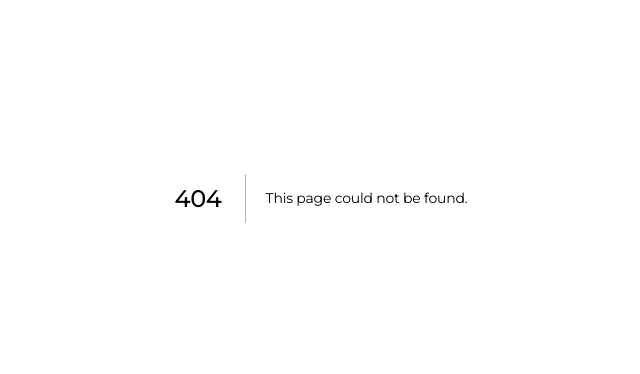
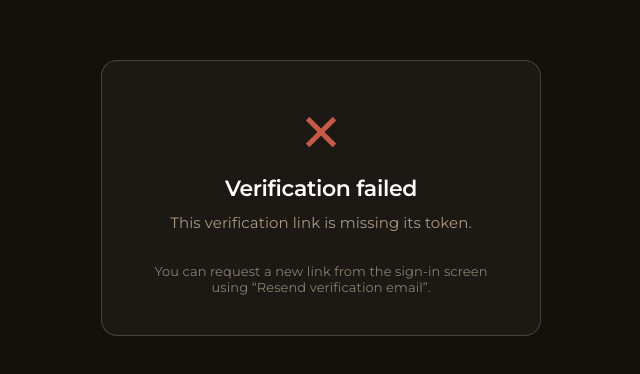
Before and after one commit to ahmadi-amine/automated-car-rental, a Next.js app in the folder frontend/: page /verify-email in a window 1280 px wide. Before the commit this address had no page. Shown: the part 202-576 px from the top of the page, without its empty margins (319-959 px from the left). Built offline with nearby package versions, Linux system fonts and the light colour scheme.

Commit message:
Add verify-email page that confirms the link and signs in

```diff
--- /dev/null
+++ b/frontend/src/app/verify-email/page.tsx
@@ -0,0 +1,81 @@
+'use client';
+
+import React, { Suspense, useEffect, useRef, useState } from 'react';
+import { useSearchParams } from 'next/navigation';
+import Link from 'next/link';
+import { Loader2 } from 'lucide-react';
+import { verifyCustomerEmail, setCustomerToken } from '@/utils/customerAuth';
+
+function VerifyEmailInner() {
+    const params = useSearchParams();
+    const token = params.get('token');
+    const [status, setStatus] = useState<'loading' | 'success' | 'error'>('loading');
+    const [message, setMessage] = useState('');
+    const [firstName, setFirstName] = useState('');
+    const ran = useRef(false);
+
+    useEffect(() => {
+        // Guard against React StrictMode double-invoke consuming the single-use token twice.
+        if (ran.current) return;
+        ran.current = true;
+
+        if (!token) {
+            setStatus('error');
+            setMessage('This verification link is missing its token.');
+            return;
+        }
+        verifyCustomerEmail(token)
+            .then((res) => {
+                setCustomerToken(res.access_token);
+                setFirstName(res.customer?.firstName || '');
+                setStatus('success');
+            })
+            .catch((err) => {
+                setStatus('error');
+                setMessage(err.message || 'This verification link is invalid or has expired.');
+            });
+    }, [token]);
+
+    return (
+        <div style={{ minHeight: '100vh', background: '#14110d', color: 'white', display: 'flex', alignItems: 'center', justifyContent: 'center', padding: '20px', fontFamily: 'var(--font-sans)' }}>
+            <div style={{ width: '100%', maxWidth: '440px', background: 'var(--surface)', border: '1px solid var(--border-strong)', borderRadius: '16px', padding: '40px 32px', textAlign: 'center' }}>
+                {status === 'loading' && (
+                    <>
+                        <Loader2 size={40} className="animate-spin" style={{ color: '#7e2637', margin: '0 auto 16px' }} />
+                        <h1 style={{ fontSize: '20px', margin: 0 }}>Verifying your email…</h1>
+                    </>
+                )}
+                {status === 'success' && (
+                    <>
+                        <div style={{ fontSize: '52px', color: '#6fa07a', marginBottom: '12px' }}>✓</div>
+                        <h1 style={{ fontSize: '24px', margin: '0 0 10px' }}>Email verified{firstName ? `, ${firstName}` : ''}!</h1>
+                        <p style={{ color: '#a99a83', fontSize: '15px', lineHeight: 1.6, margin: '0 auto 28px', maxWidth: '320px' }}>
+                            Your account is now active and you&apos;re signed in. You can book faster next time.
+                        </p>
+                        <Link href="/" style={{ display: 'inline-block', background: '#7e2637', color: 'white', textDecoration: 'none', padding: '13px 32px', borderRadius: '10px', fontWeight: 700 }}>
+                            Continue
+                        </Link>
+                    </>
+                )}
+                {status === 'error' && (
+                    <>
+                        <div style={{ fontSize: '52px', color: 'var(--error)', marginBottom: '12px' }}>✕</div>
+                        <h1 style={{ fontSize: '22px', margin: '0 0 10px' }}>Verification failed</h1>
+                        <p style={{ color: '#a99a83', fontSize: '15px', lineHeight: 1.6, margin: '0 auto 28px', maxWidth: '340px' }}>{message}</p>
+                        <p style={{ color: '#8a7f6f', fontSize: '13px', margin: '0 auto', maxWidth: '340px' }}>
+                            You can request a new link from the sign-in screen using “Resend verification email”.
+                        </p>
+                    </>
+                )}
+            </div>
+        </div>
+    );
+}
+
+export default function VerifyEmailPage() {
+    return (
+        <Suspense fallback={<div style={{ minHeight: '100vh', background: '#14110d' }} />}>
+            <VerifyEmailInner />
+        </Suspense>
+    );
+}
```
